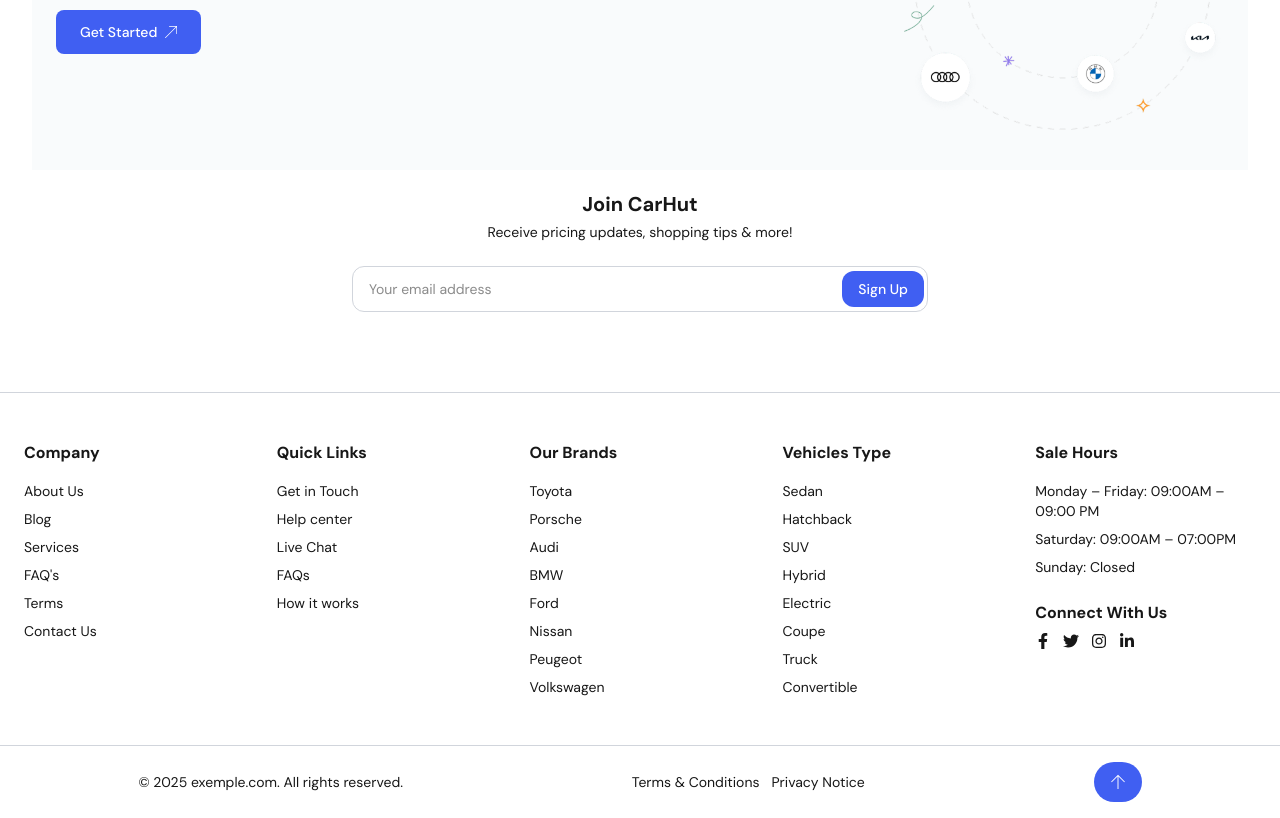
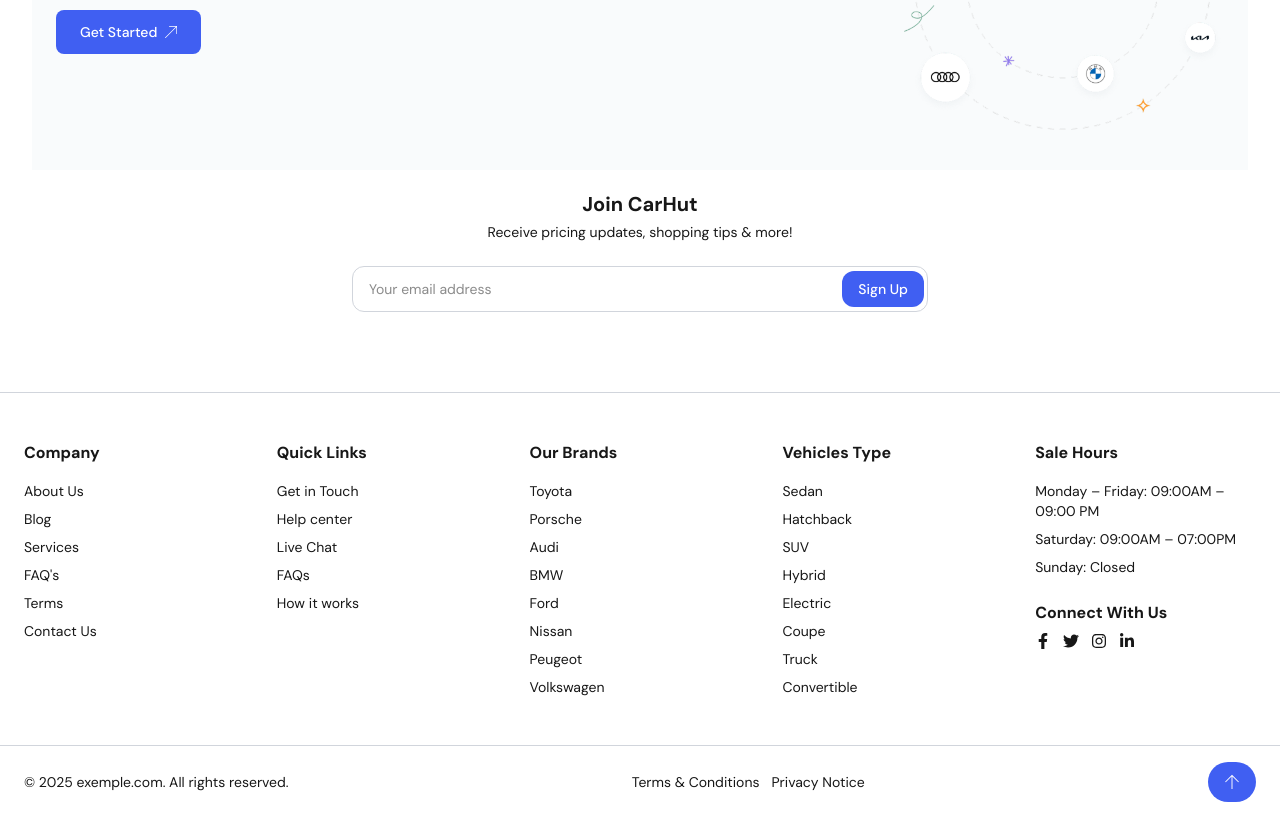
Before and after one commit to nav-commits/Car-Marketplace, a Next.js app: page / in a window 1280 px wide. Shown: the part 4602-5420 px from the top of the page. Built offline with nearby package versions, Linux system fonts and the light colour scheme.

Commit message:
fixed footer

```diff
--- a/app/components/layout/Footer.tsx
+++ b/app/components/layout/Footer.tsx
@@ -37,7 +37,7 @@ export default function Footer() {
           </div>
         ))}
       </div>
-      <div className="px-6 py-4 border-t border-gray-300 flex flex-col md:flex-row justify-around items-center text-sm">
+      <div className="px-6 py-4 border-t border-gray-300 flex flex-col md:flex-row justify-between items-center text-sm">
         <p>&copy; 2025 exemple.com. All rights reserved.</p>
         <div className="flex gap-3 mt-2 md:mt-0">
           <p>Terms & Conditions</p>
```
